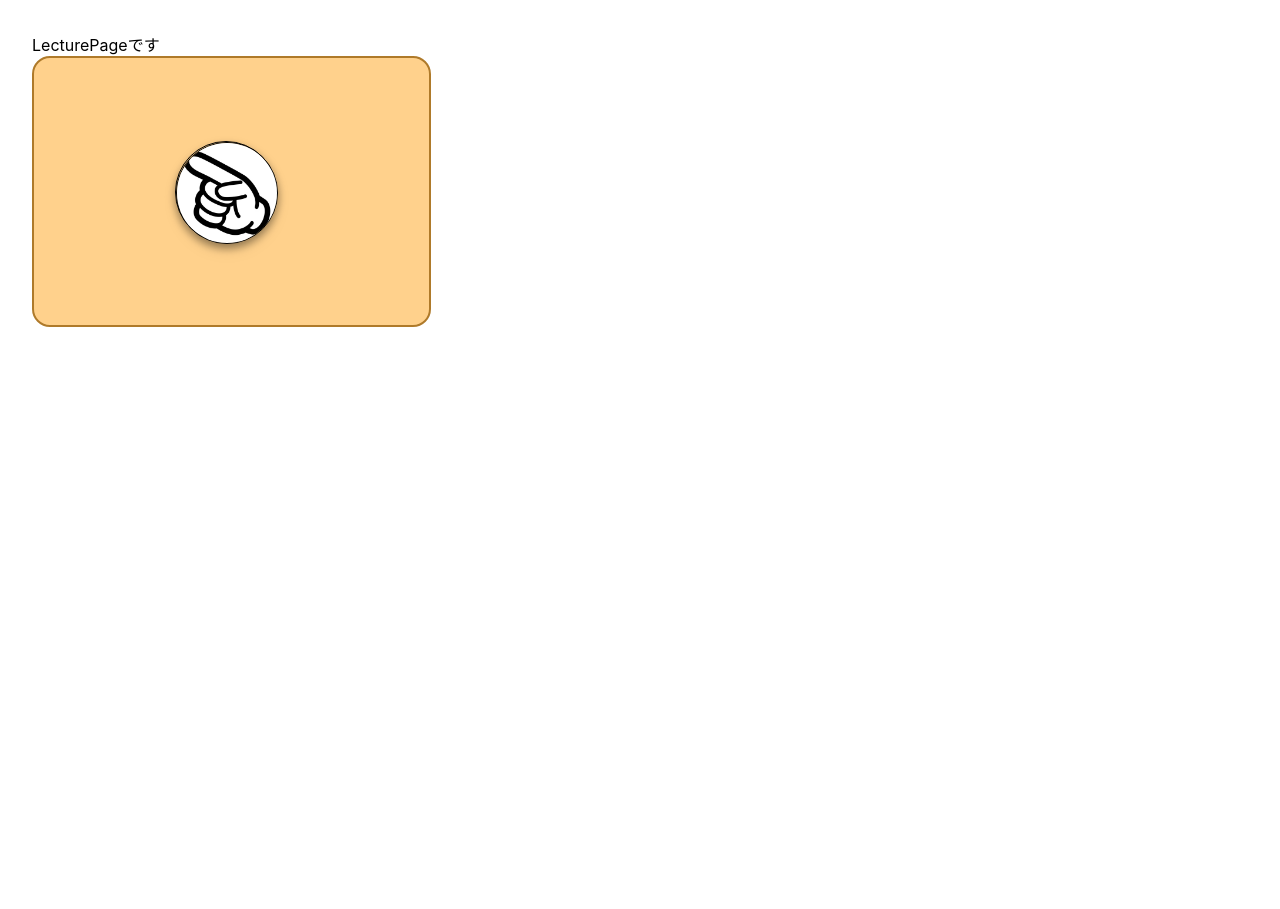
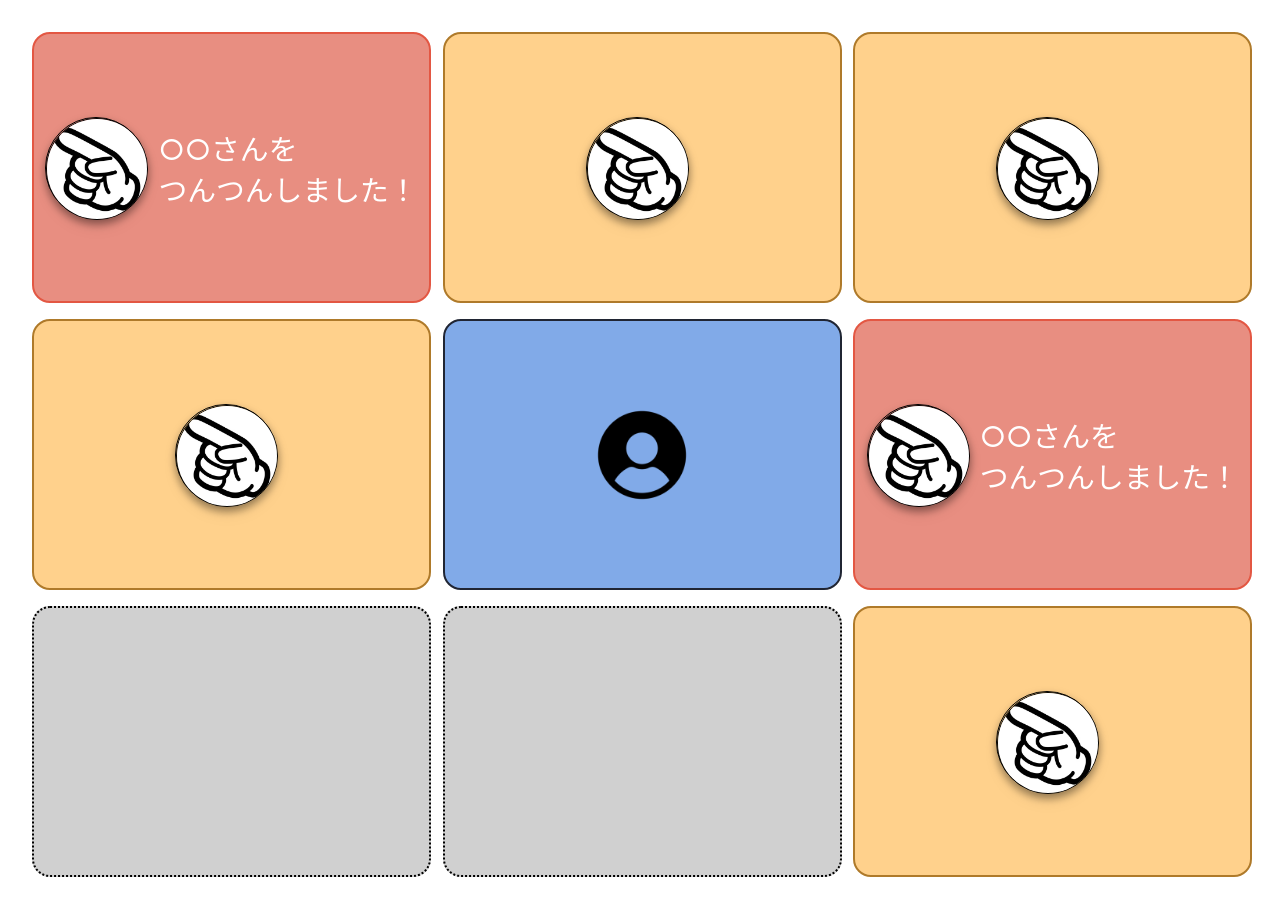
Before and after one commit to Autumn-hackathons2022-B/TunTunConnect-Front, a React (Create React App) app: page / in a window 1280 px wide. Before the commit the page ends 800 px from the top, so only its background shows below. Built offline with nearby package versions, Linux system fonts and the light colour scheme.

Commit message:
[update] align card 3 X 3

```diff
--- a/src/components/pages/LecturePage.js
+++ b/src/components/pages/LecturePage.js
@@ -1,7 +1,37 @@
-import {TunTunNotify} from "../molecules/TunTunNotify";
-import {UserCard} from "../molecules/UserCard";
-import {UserCardModel} from "../../model/UserCardModel";
+import { TunTunNotify } from "../molecules/TunTunNotify";
+import { UserCard } from "../molecules/UserCard";
+import { UserCardModel } from "../../model/UserCardModel";
+import Grid from "@mui/material/Grid";
+import styled from "styled-components";
 
 export const LecturePage = () => {
-    return <>LecturePageです<UserCard userCardModel={UserCardModel.Other}/></>
-}
+  const CardTypes = [
+    UserCardModel.TunTun,
+    UserCardModel.Other,
+    UserCardModel.Other,
+    UserCardModel.Other,
+    UserCardModel.MySelf,
+    UserCardModel.TunTun,
+    UserCardModel.Disabled,
+    UserCardModel.Disabled,
+    UserCardModel.Other,
+  ];
+  return (
+    <StyleCards>
+      <Grid container spacing={2}>
+        {CardTypes.map((Card, index) => {
+          return (
+            <Grid item xs={4} key={index}>
+              <UserCard userCardModel={Card} />
+            </Grid>
+          );
+        })}
+      </Grid>
+    </StyleCards>
+  );
+};
+
+const StyleCards = styled.div`
+  /* ユーザーカードコンポーネント */
+  margin: auto;
+`;
```
